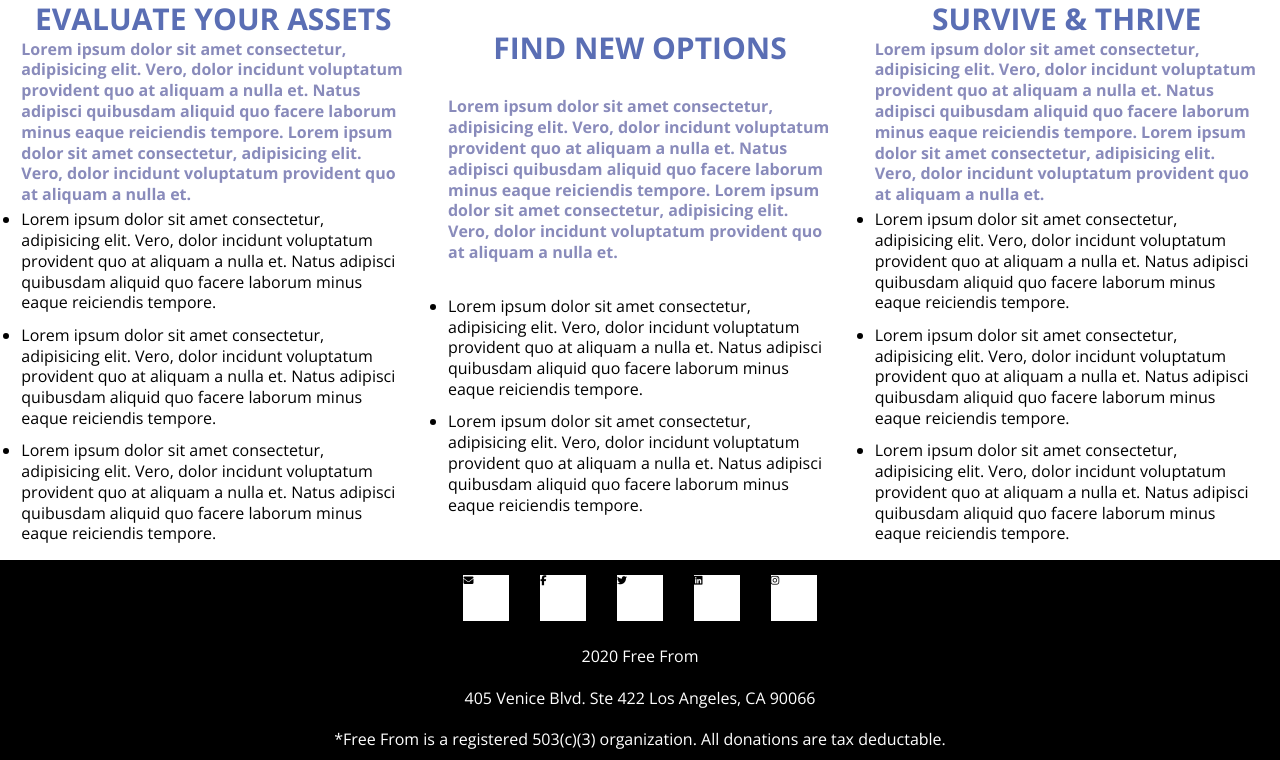
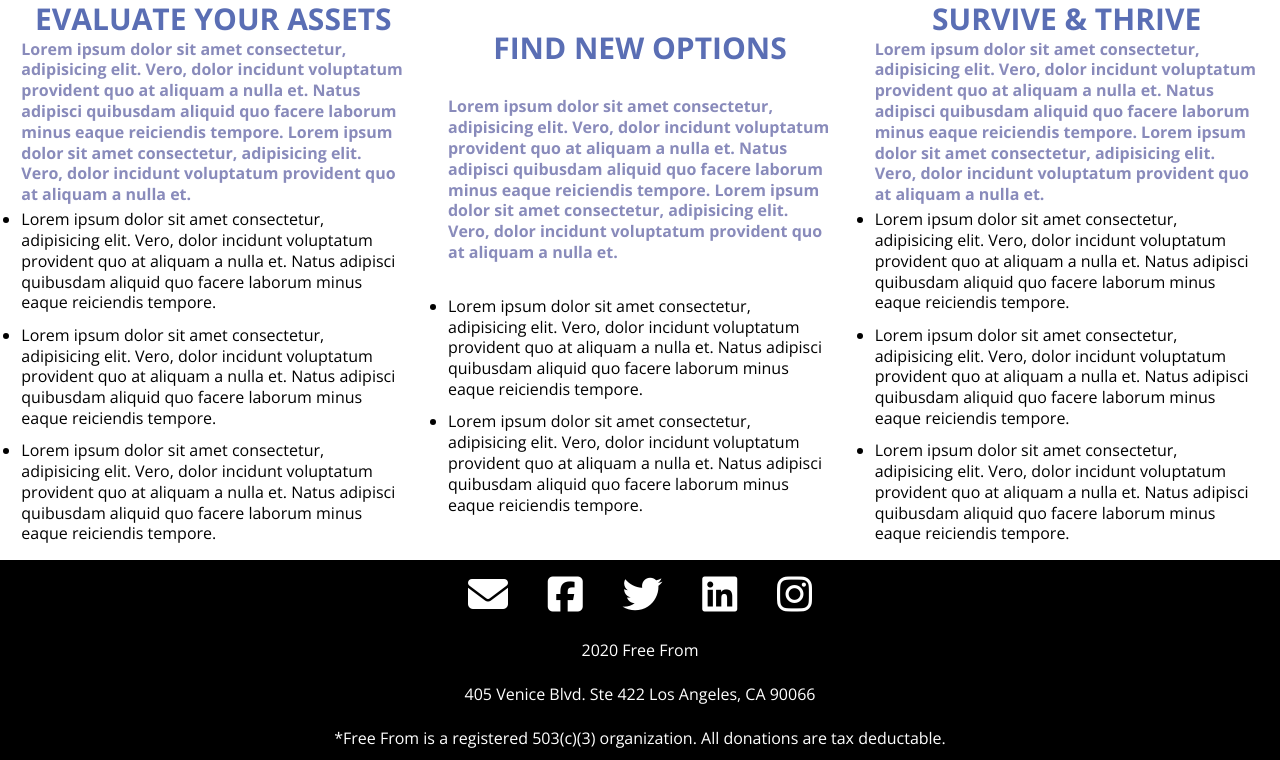
Before and after one commit to BW-Domestic-Violence-Survivors-Tool/marketing-page-AC, a plain HTML site: page index.html in a window 1280 px wide. Shown: the part 1800-2560 px from the top of the page. Drawn offline with nearby package versions, Linux system fonts and the light colour scheme.

Commit message:
added footer social icons

```diff
--- a/index.html
+++ b/index.html
@@ -10,6 +10,8 @@
   <link href="https://fonts.googleapis.com/css?family=Open+Sans:400,400i,600,700&display=swap" rel="stylesheet">
   <link rel="stylesheet" href="path/to/font-awesome/css/font-awesome.min.css">
   <link href="css/index.css" rel="stylesheet">
+
+  <script src="https://kit.fontawesome.com/65a41e58f6.js" crossorigin="anonymous"></script>
 
   <!--[if lt IE 9]>
     <script src="https://cdnjs.cloudflare.com/ajax/libs/html5shiv/3.7.3/html5shiv.js"></script>
@@ -177,10 +179,11 @@
   <footer class="footer">
     <div class="socialIcons">
       <div class="socialIcons__img"><i class="fa fa-envelope" aria-hidden="true"></i></div>
-      <div class="socialIcons__img"><i class="fa fa-facebook" aria-hidden="true"></i></div>
-      <div class="socialIcons__img"><i class="fa fa-twitter" aria-hidden="true"></i></div>
-      <div class="socialIcons__img"><i class="fa fa-linkedin-square" aria-hidden="true"></i></div>
-      <div class="socialIcons__img"><i class="fa fa-instagram" aria-hidden="true"></i></div>
+      <div class="socialIcons__img"><i class="fab fa-facebook-square" aria-hidden="true"></i></div>
+      <div class="socialIcons__img"><i class="fab fa-twitter" aria-hidden="true"></i></div>
+      <div class="socialIcons__img"><i class="fab fa-linkedin" aria-hidden="true"></i></div>
+      <div class="socialIcons__img"><i class="fab fa-instagram" aria-hidden="true"></i></div>
+
     </div>
 
     <span class="copyright">2020 Free From</span>
@@ -194,5 +197,7 @@
 </html>
 
 
-<!-- need to find app store icons if team is choosing to develop mobile interface for the product as well -->
-<!--  -->
+<!-- need to pull relevant links for the socail media icons int the footer -->
+<!-- need to adjust the color temperature of features icons in lightroom to match color scheme -->
+<!-- need to add link for secure login landing page -->
+<!-- need to add links to all nav bar items -->
--- a/less/index.less
+++ b/less/index.less
@@ -396,8 +396,10 @@ Html{
 }
 
 .socialIcons__img{
-    width:  50px;
-    height: 50px;
-    background-color: #FFFFFF;
-    border: 2px solid black;
+
+
+    i{
+        font-size: 4rem;
+        color: #FFFFFF;
+    }
 }
```
Also changed, not shown: CSS/index.css.
